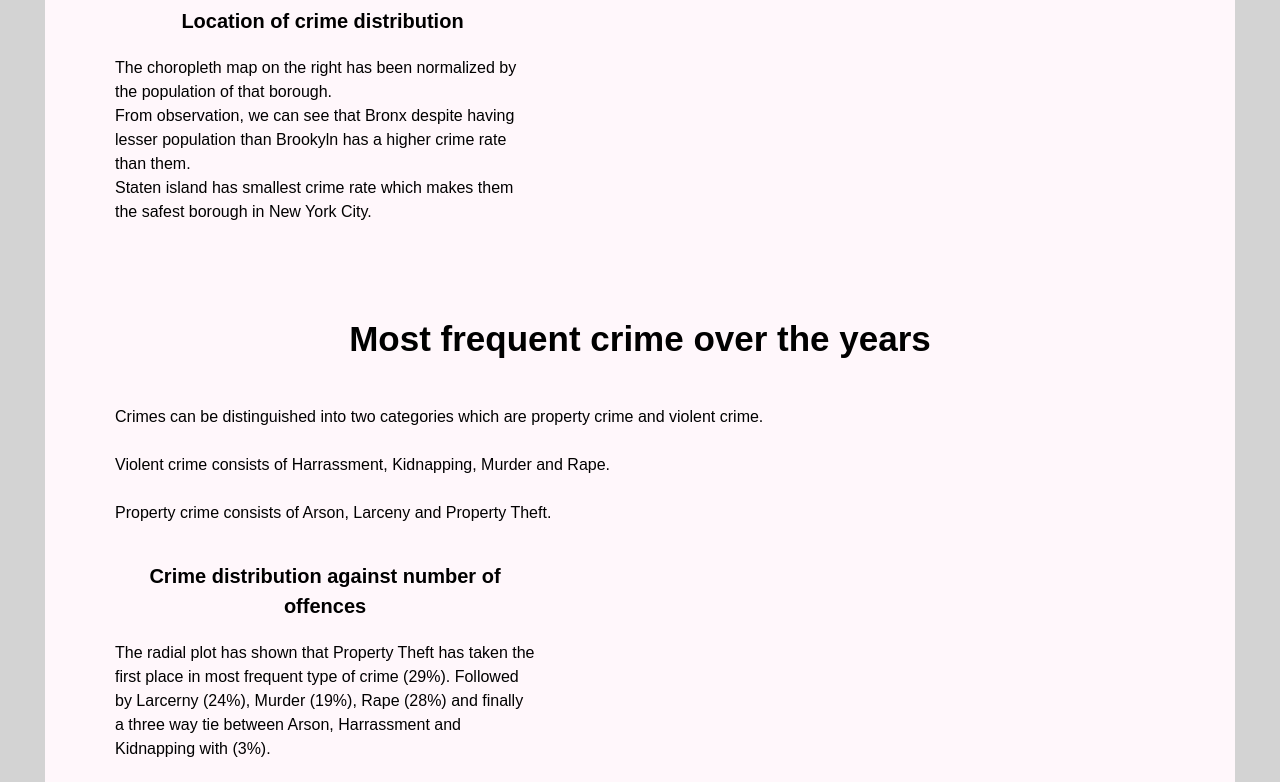
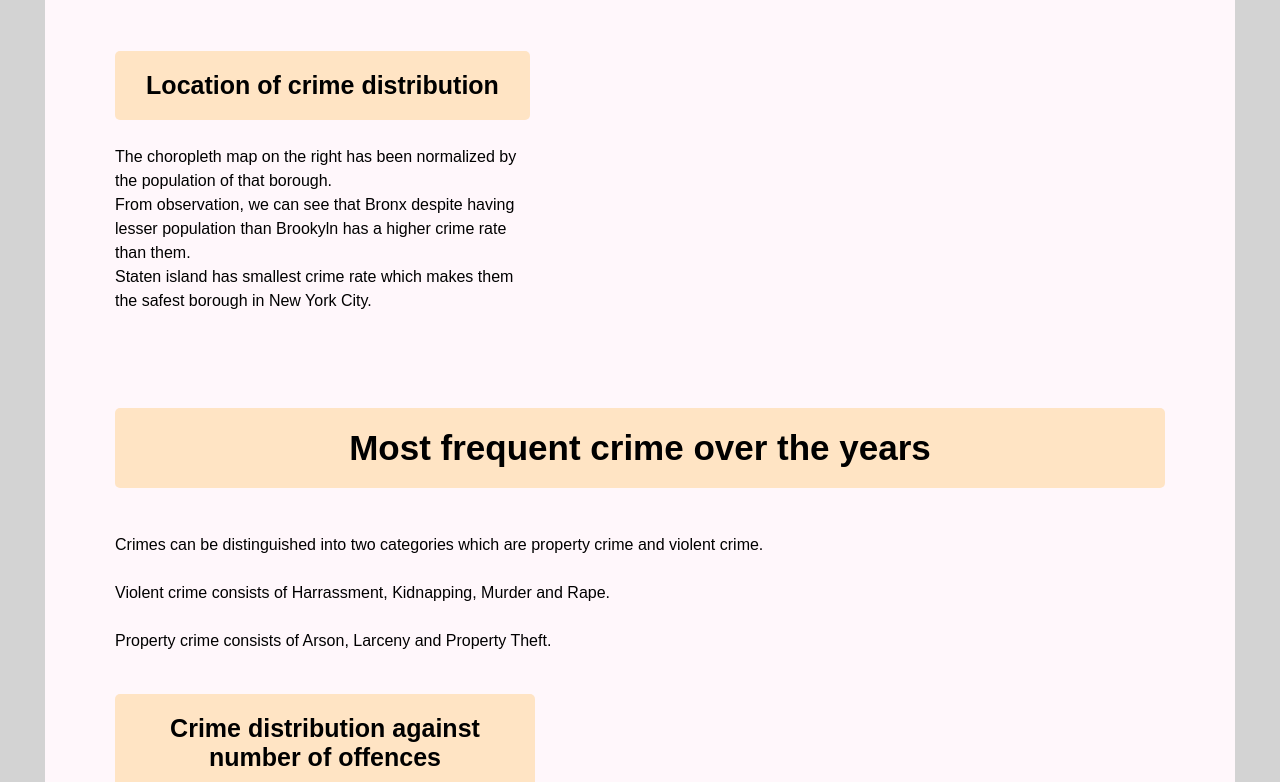
Before and after one commit to Jason-Toh/FIT3179, a plain HTML site: page assignment_2/index.html in a window 1280 px wide. Shown: the part 532-1314 px from the top of the page. Drawn offline with nearby package versions, Linux system fonts and the light colour scheme; a script that the page names is missing.

Commit message:
changed style for css

```diff
--- a/assignment_2/css/styles.css
+++ b/assignment_2/css/styles.css
@@ -14,6 +14,19 @@ h2{
     font-size: 35px;
     font-family: 'Josefin Sans', sans-serif;
     text-align: center;
+    background-color: bisque;
+    padding: 20px;
+    border-radius: 5px;
+}
+
+h3{
+    font-weight: 600;
+    font-size: 25px;
+    font-family: 'Josefin Sans', sans-serif;
+    text-align: center;
+    background-color: bisque;
+    padding: 20px;
+    border-radius: 5px;
 }
 
 p{
--- a/assignment_2/index.html
+++ b/assignment_2/index.html
@@ -55,9 +55,9 @@
                 </div>
                 <div class="pure-u-2-5">
                   <div class="description description-left">
-                    <p style="font-weight: bold; text-align: center; font-size: 20px;">
+                    <h3>
                         Location of crime distribution
-                    </p>
+                    </h3>
                     <p>
                         The choropleth map on the right has been normalized by the population of that borough.
                         <br>
@@ -90,9 +90,7 @@
                     </p>
                 </div>
                 <div class="pure-u-2-5">
-                    <p style="font-weight: bold; text-align: center; font-size: 20px;">
-                        Crime distribution against number of offences
-                    </p>
+                    <h3>Crime distribution against number of offences</h3>
                     <p>
                         The radial plot has shown that Property Theft has taken the first place in most frequent type of crime (29%).
                         Followed by Larcerny (24%), Murder (19%), Rape (28%) and finally a three way tie between Arson, Harrassment and Kidnapping with (3%).
@@ -126,9 +124,9 @@
                     <div id="viz3" class="vis-container"></div>
                 </div>
                 <div class="pure-u-2-5">
-                    <p style="font-weight: bold; text-align: center; font-size: 20px;">
+                    <h3>
                         Age and gender distribution against crime
-                    </p>
+                    </h3>
                     <p>
                         Between the two genders, Male has consistently commit more crimes than females in any age group.
 
@@ -146,9 +144,9 @@
             </div>
             <div class="pure-g">
                 <div class="pure-u-2-5">
-                    <p style="font-weight: bold; text-align: center; font-size: 20px;">
+                    <h3>
                         Race distribution against crime
-                    </p>
+                    </h3>
                     <p>The waffle chart shows the distribution of races when it comes to commiting an offence.
                         Interestingly, we can see that half of the reported offences are committed by Black Americans
                         with a percentage of 53% while White Americans are only 9%.
```
